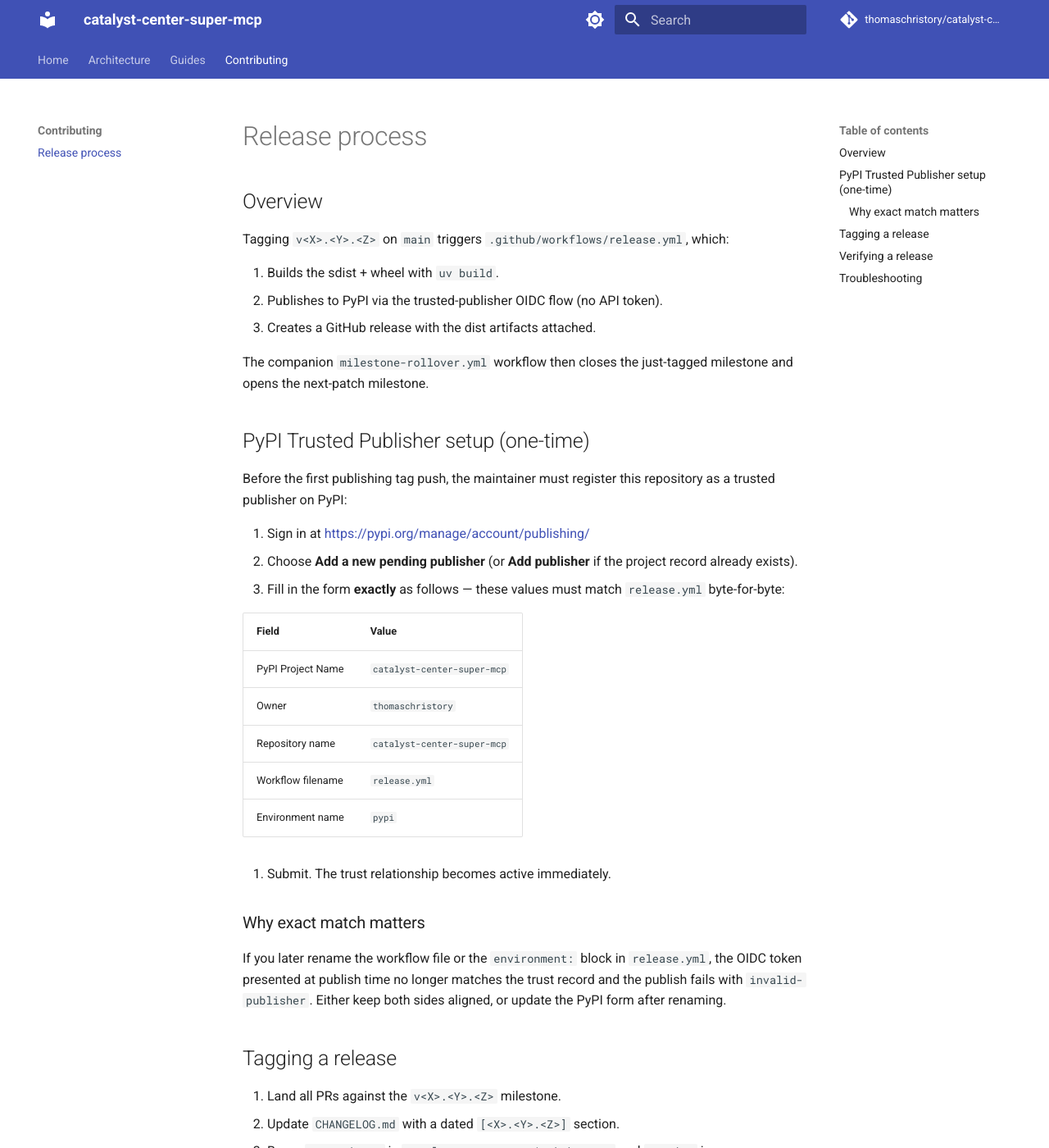
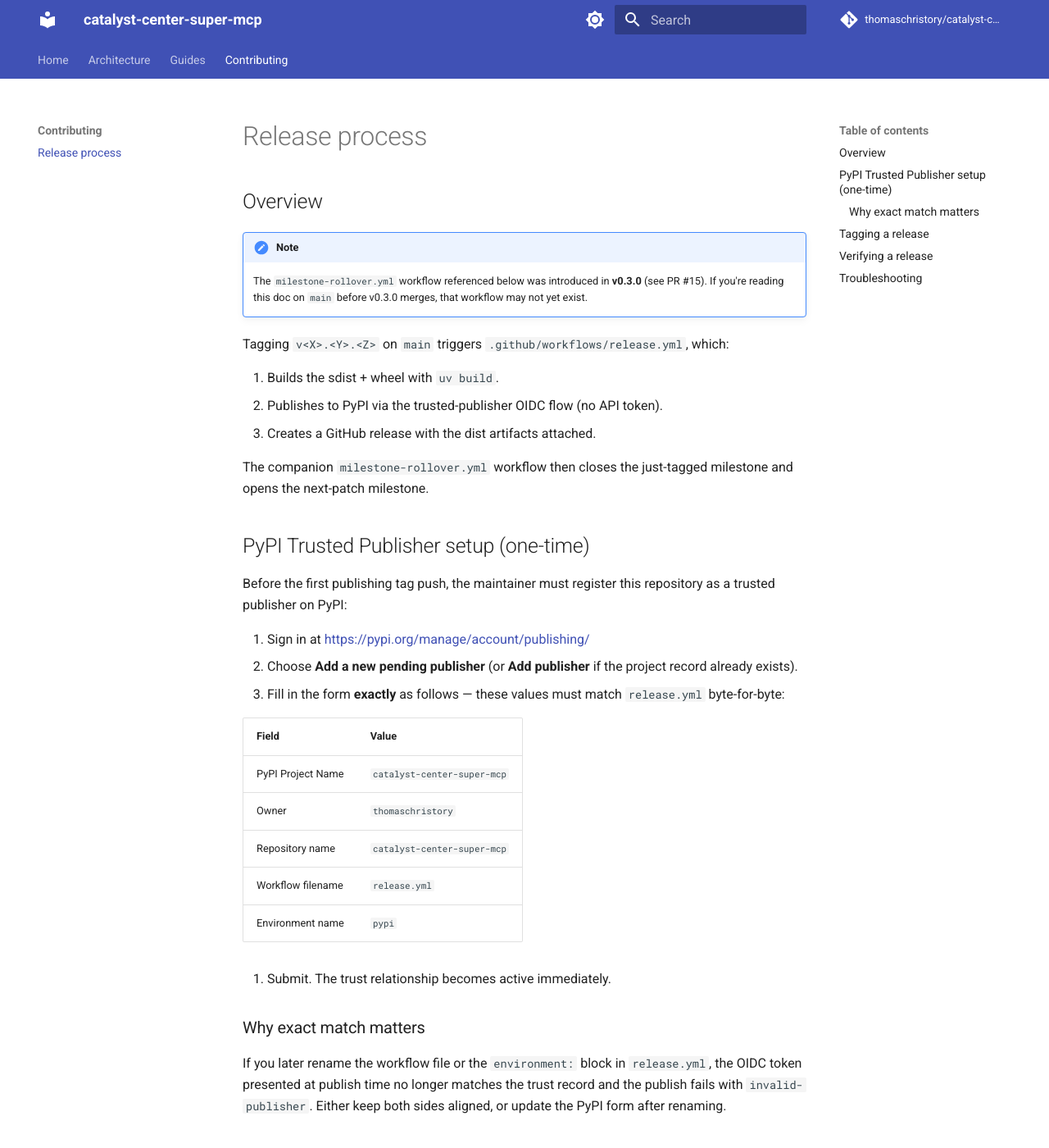
Before and after one commit to thomaschristory/catalyst-center-super-mcp, an MkDocs documentation site: the page built from docs/contributing/release-process.md, in a window 1280 px wide and 1400 px high. Shown: the whole window at 82% size. Built offline with MkDocs 1.6.1 and Material for MkDocs 9.7.7, drawn with Linux system fonts in a browser that asks for light colours; comment, search, counter and statistics services are not loaded; some of the changed text lies outside the part shown.

Commit message:
docs(release): qualify milestone-rollover ref + add uv sync
Add an admonition at the top of release-process.md noting that the
milestone-rollover.yml workflow lands in v0.3.0 (PR #15), so readers
viewing this doc on main before that PR merges aren't confused by
references to a workflow that doesn't yet exist.

Also append `uv sync` to the `uv lock` step so the lockfile and the
local venv stay aligned during a release bump.

Co-Authored-By: Claude Opus 4.7 (1M context) <noreply@anthropic.com>

```diff
--- a/docs/contributing/release-process.md
+++ b/docs/contributing/release-process.md
@@ -1,6 +1,9 @@
 # Release process
 
 ## Overview
+
+!!! note
+    The `milestone-rollover.yml` workflow referenced below was introduced in **v0.3.0** (see PR #15). If you're reading this doc on `main` before v0.3.0 merges, that workflow may not yet exist.
 
 Tagging `v<X>.<Y>.<Z>` on `main` triggers `.github/workflows/release.yml`, which:
 
@@ -37,7 +40,7 @@ If you later rename the workflow file or the `environment:` block in `release.ym
 1. Land all PRs against the `v<X>.<Y>.<Z>` milestone.
 2. Update `CHANGELOG.md` with a dated `[<X>.<Y>.<Z>]` section.
 3. Bump `__version__` in `catalyst_center_mcp/__init__.py` and `version` in `pyproject.toml`.
-4. `uv lock` to refresh `uv.lock`.
+4. `uv lock && uv sync` to refresh `uv.lock` and the local environment.
 5. Commit, push, merge.
 6. `git tag v<X>.<Y>.<Z>` on `main` and `git push origin v<X>.<Y>.<Z>`.
 
```
